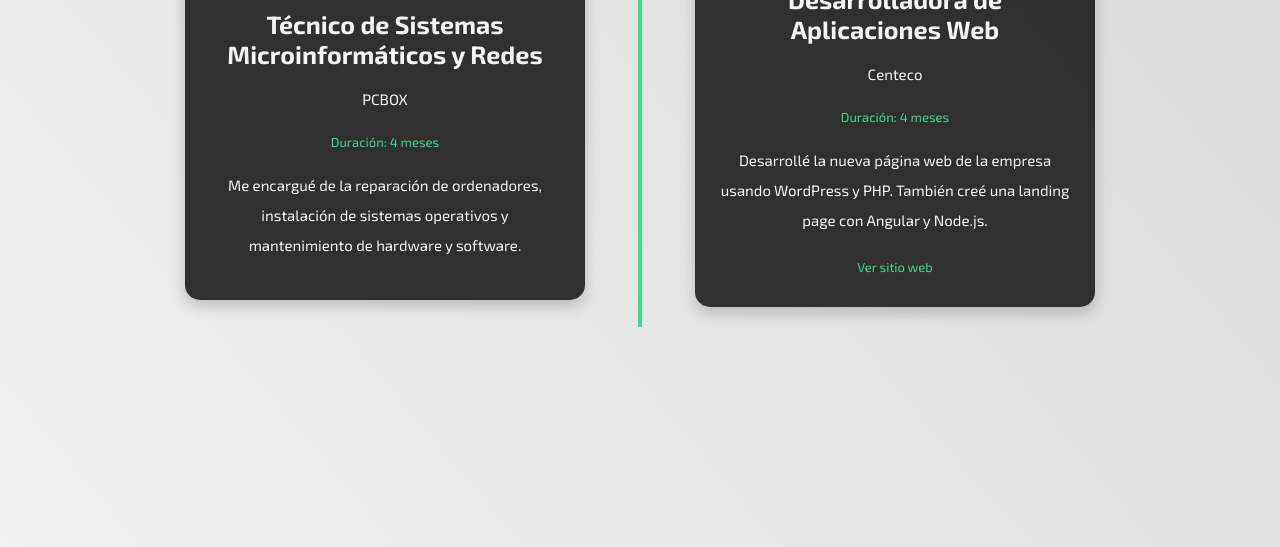
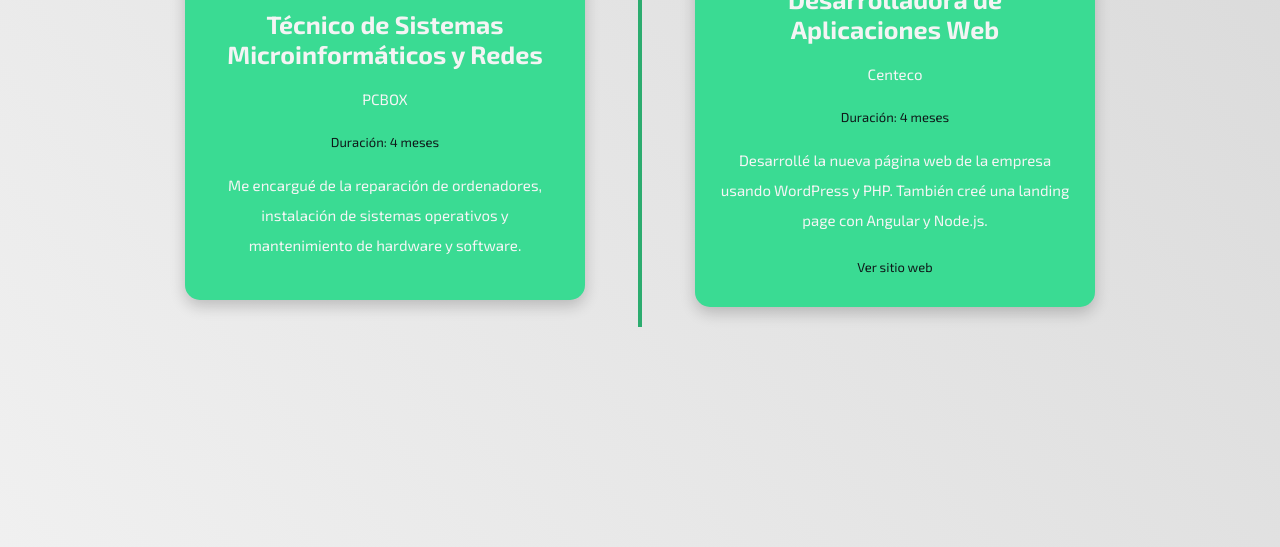
Before and after one commit to Aikarubi/aikarubi-portfolio, a plain HTML site: page views/experiencia.html in a window 1280 px wide. Shown: the part 253-800 px from the top of the page. Drawn offline with Linux system fonts and the light colour scheme.

Commit message:
modificacion CSS experiencia

```diff
--- a/assets/css/style.css
+++ b/assets/css/style.css
@@ -550,7 +550,7 @@
 
 /* Cada evento (card) de la experiencia */
 .evento {
-    background-color: #222222ec;
+    background-color: var(--terciario);
     border-radius: 15px;
     padding: 2.5rem;
     width: 400px;
@@ -590,26 +590,26 @@
 .evento span {
     font-size: 1.3rem;
     display: block;
-    color: var(--terciario);
+    color: var(--negro);
     margin-bottom: 1.5rem;
 }
 
 /* Estilo para el enlace */
 .evento a {
-    color: var(--terciario);
+    color: var(--negro);
     font-size: 1.3rem;
     text-decoration: none;
     transition: color 0.3s ease;
 }
 
 .evento a:hover {
-    color: var(--terciarioHover);
+    color: var(--negroHover);
 }
 
 /* Estilo para la línea vertical entre las tarjetas */
 .linea {
     width: 4px;
-    background-color: var(--terciario);
+    background-color: var(--terciarioHover);
     height: 100%;
     position: absolute;
     left: 50%;
```
